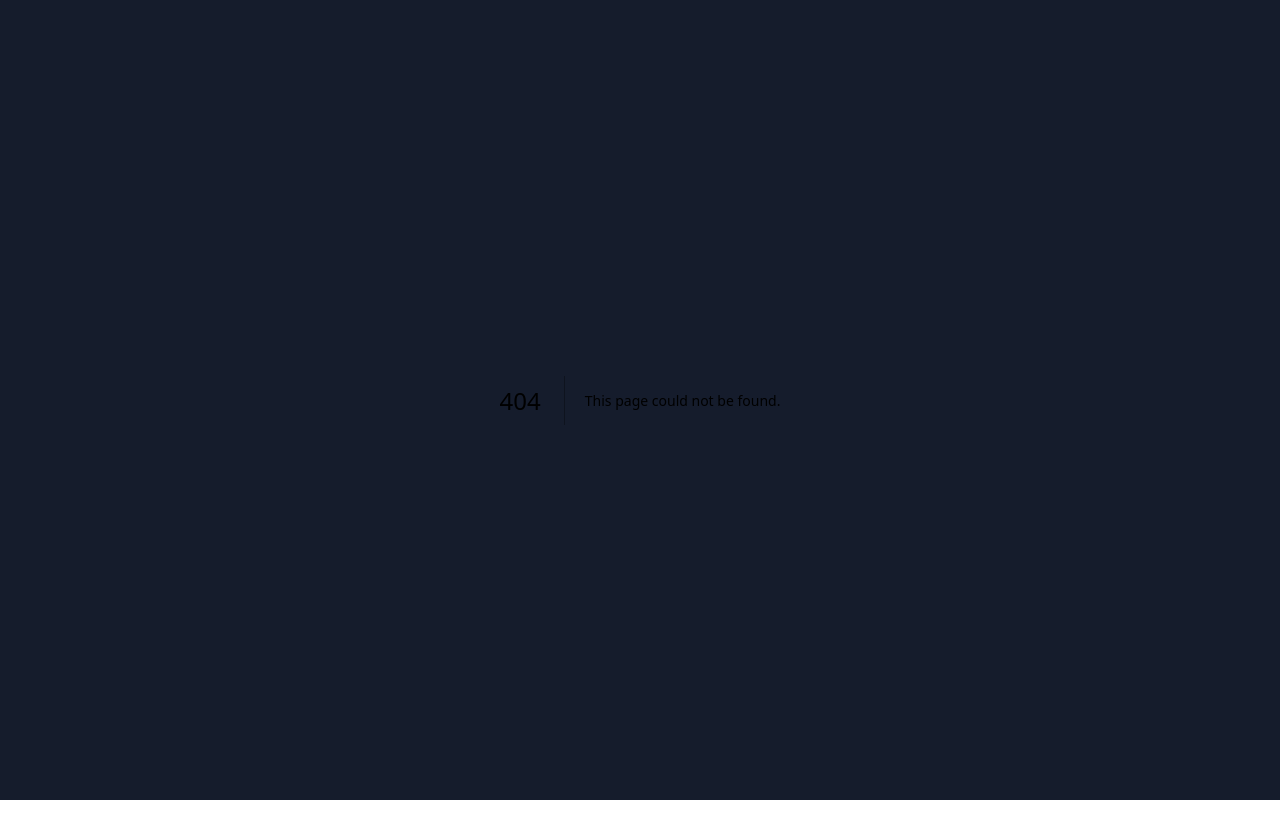
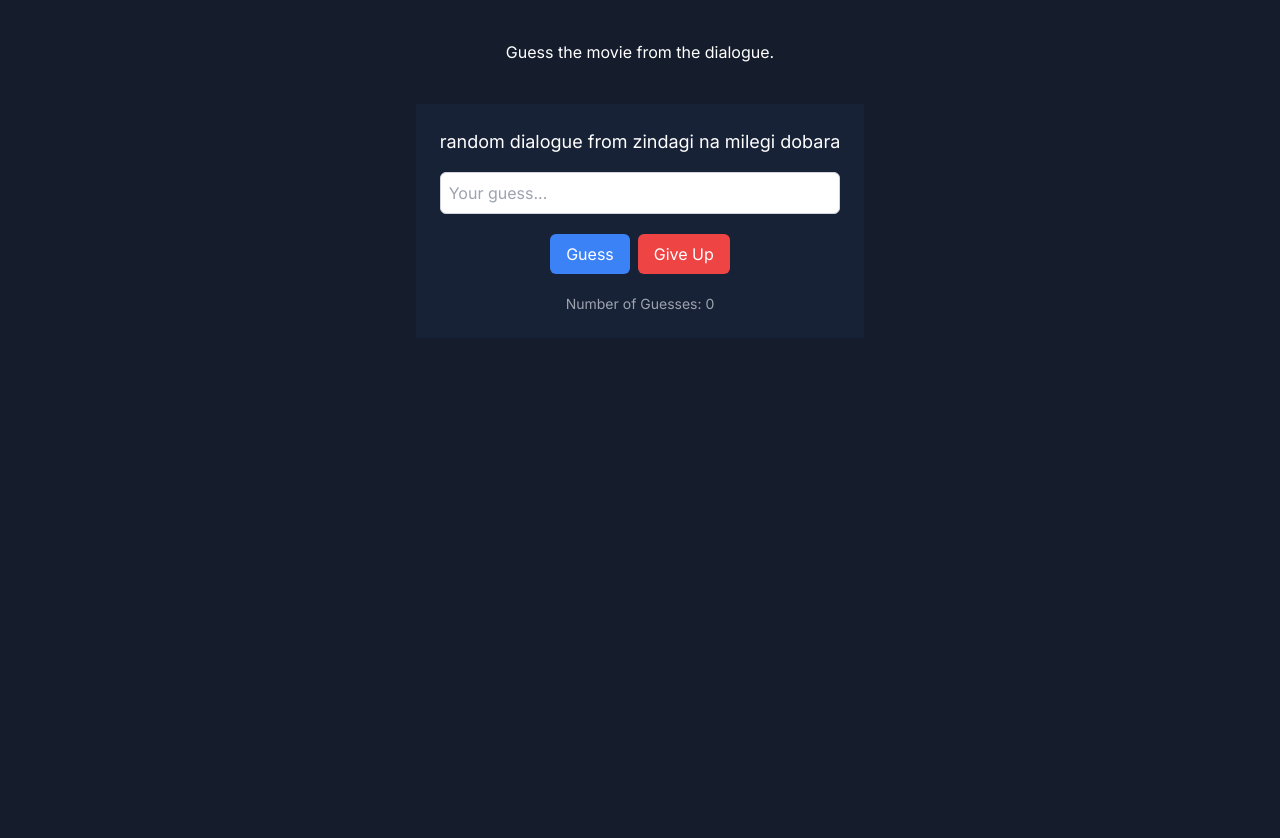
Before and after one commit to lokeshbisht011/mad-about-movies, a Next.js app: page /dialogue in a window 1280 px wide. Before the commit this address had no page. Shown: the top 838 px of the page. Before the commit the page ends 800 px from the top, so only its background shows below. Built offline with nearby package versions, Linux system fonts and the light colour scheme.

Commit message:
bug fixes and added dialogue game

```diff
--- /dev/null
+++ b/public/bollywoodMovieDialogues.json
@@ -0,0 +1,7 @@
+[
+    {
+        "name" : "Zindagi Na Milegi Dobara",
+        "id" : 1,
+        "dialogue" : "random dialogue from zindagi na milegi dobara"
+    }
+]
--- a/src/app/components/Images.jsx
+++ b/src/app/components/Images.jsx
@@ -67,6 +67,7 @@
     };
 
     const checkSequence = () => {
+        toast.dismiss();
         setNumberOfGuesses(prev => prev + 1);
         var lastCorrectIndex = 0;
 
@@ -81,8 +82,8 @@
         setCorrectIndex(lastCorrectIndex);
 
         if (lastCorrectIndex == 6) {
+            setGameCompleted(true);
             showGameCompletedDialog();
-            setGameCompleted(true);
         } else if (lastCorrectIndex > 0) {
             toast(`You guessed ${lastCorrectIndex} image(s) correctly! Keep going!`);
         } else {
@@ -114,6 +115,7 @@
     };
 
     const giveUp = () => {
+        toast.dismiss();
         Swal.fire({
             title: "Are you sure you want to give up?",
             showCancelButton: true,
@@ -136,7 +138,22 @@
         });
     }
 
+    const challengeFriend = () => {
+        Swal.fire({
+            title: "Challenge your friends.",
+            html: ReactDOMServer.renderToString(
+                <div className='flex items-center justify-center'>
+                    <Share url={BOLLYWOOD_GAME_URL} description={BOLLYWOOD_GAME_SHARE_DESCRIPTION} />
+                    <button onClick={console.log("asdf")} >Temp</button>
+                </div>
+            ),
+            showConfirmButton: false,
+            width: 500,
+        });
+    }
+
     const nextMovie = () => {
+        setNumberOfGuesses(0);
         setRandomMovie();
         setGameCompleted(false);
         setCorrectIndex(0);
@@ -166,17 +183,18 @@
             </DndProvider>
             {!gameCompleted && (
                 <div className='flex items-center justify-center gap-10'>
-                    <button onClick={checkSequence} className="px-4 py-2 mb-2 rounded-lg bg-green-500">Guess</button>
-                    <button onClick={giveUp} className="px-4 py-2 mb-2 rounded-lg bg-green-500">Give Up</button>
+                    <button onClick={checkSequence} className="bg-blue-500 hover:bg-blue-600 text-white px-4 py-2 rounded-md">Guess</button>
+                    <button onClick={giveUp} className="bg-red-500 hover:bg-red-600 text-white px-4 py-2 rounded-md">Give Up</button>
                     <div>
-                        <span className='text-white text-xl ml-auto'>Guesses: {numberOfGuesses}</span>
+                        <p className="text-md text-gray-400">Guesses: {numberOfGuesses}</p>
                     </div>
                 </div>
             )}
             {
                 gameCompleted && (
                     <div className='flex items-center justify-center gap-10'>
-                        <button onClick={nextMovie} className="px-4 py-2 mb-2 rounded-lg bg-green-500">Next Movie</button>
+                        <button onClick={challengeFriend} className="bg-blue-500 hover:bg-blue-600 text-white px-4 py-2 rounded-md">Challenge a friend</button>
+                        <button onClick={nextMovie} className="bg-blue-500 hover:bg-blue-600 text-white px-4 py-2 rounded-md">Next Movie</button>
                     </div>
                 )
             }
--- a/src/app/components/Share.jsx
+++ b/src/app/components/Share.jsx
@@ -4,8 +4,6 @@
     FacebookIcon,
     TelegramShareButton,
     TelegramIcon,
-    FacebookMessengerShareButton,
-    FacebookMessengerIcon,
     TwitterShareButton,
     TwitterIcon,
     WhatsappShareButton,
--- a/src/app/components/Sidebar.jsx
+++ b/src/app/components/Sidebar.jsx
@@ -1,10 +1,15 @@
+import Link from 'next/link';
 import React from 'react';
 
 const Sidebar = () => {
   return (
-    <div className="bg-[color:var(--bgSoft)] p-4 flex flex-col h-screen fixed">
-      <button className="px-4 py-2 mb-2 rounded-lg bg-green-500">Manage</button>
-      <button className="px-4 py-2 mb-2 rounded-lg bg-green-500">Automate</button>
+    <div className="bg-[color:var(--bgSoft)] p-4 flex flex-col h-screen fixed justify-center">
+      <button className="px-4 py-2 mb-2 rounded-lg bg-blue-500">
+        <Link href="/">Home</Link>
+      </button>
+      <button className="px-4 py-2 mb-2 rounded-lg bg-blue-500">
+        <Link href="/dialogue">Dialogue</Link>
+      </button>
     </div>
   );
 };
--- /dev/null
+++ b/src/app/dialogue/GuessMovie.jsx
@@ -0,0 +1,32 @@
+import React from 'react'
+import bollywoodMovieDialogues from '../../../public/bollywoodMovieDialogues.json';
+
+const GuessMovie = () => {
+
+    const randomMovieIndex = Math.floor(Math.random() * bollywoodMovieDialogues.length);
+    const currentData = bollywoodMovieDialogues[randomMovieIndex];
+
+    return (
+        <div className='flex flex-col gap-5 h-lvh items-center'>
+            <div className="flex flex-col bg-[color:var(--bgSoft)] gap-4 p-6">
+                <div className="text-white max-w-lg text-center">
+                    <p className="text-lg">{currentData.dialogue}</p>
+                </div>
+                <div className="flex flex-col gap-2">
+                    <input
+                        type="text"
+                        className="border border-gray-300 rounded-md p-2"
+                        placeholder="Your guess..."
+                    />
+                    <div className="flex gap-2 items-center justify-center pt-3">
+                        <button className="bg-blue-500 hover:bg-blue-600 text-white px-4 py-2 rounded-md">Guess</button>
+                        <button className="bg-red-500 hover:bg-red-600 text-white px-4 py-2 rounded-md">Give Up</button>
+                    </div>
+                    <p className="text-sm text-gray-400 text-center pt-3">Number of Guesses: 0</p>
+                </div>
+            </div>
+        </div>
+    )
+}
+
+export default GuessMovie;
--- /dev/null
+++ b/src/app/dialogue/page.jsx
@@ -0,0 +1,20 @@
+import React, { Suspense } from 'react'
+import { Toaster } from 'react-hot-toast'
+import GuessMovie from './GuessMovie'
+import Sidebar from '../components/Sidebar'
+
+const HomeLayout = () => {
+    return (
+        <div className='flex flex-col'>
+            {/* <Sidebar /> */}
+            <Toaster />
+            <div className='flex-1 justify-center text-center text-white p-10'>
+                <span className=''>Guess the movie from the dialogue.</span>
+            </div>
+            <GuessMovie />
+        </div>
+
+    )
+}
+
+export default HomeLayout
--- a/src/app/layout.js
+++ b/src/app/layout.js
@@ -14,10 +14,10 @@
     <html lang="en">
       <head>
         <script async src="https://pagead2.googlesyndication.com/pagead/js/adsbygoogle.js?client=ca-pub-4080624113623119"
-          crossorigin="anonymous"></script>
+          crossOrigin="anonymous"></script>
         <meta property='og:image' content='' />
-        <meta property='og:title' content='Test title' />
-        <meta property='og:description' content='Test Description' />
+        <meta property='og:title' content='Mad About Movies' />
+        <meta property='og:description' content='Everything movie related...' />
       </head>
       <body className={inter.className}>
         <div className="bg-[color:var(--bg)]">
```
Also changed, not shown: public/bollywoodMovies.json (+10 -0 lines).
